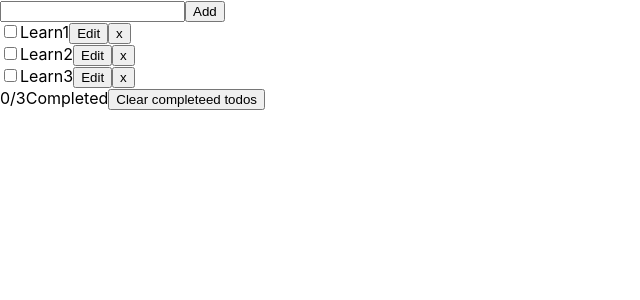
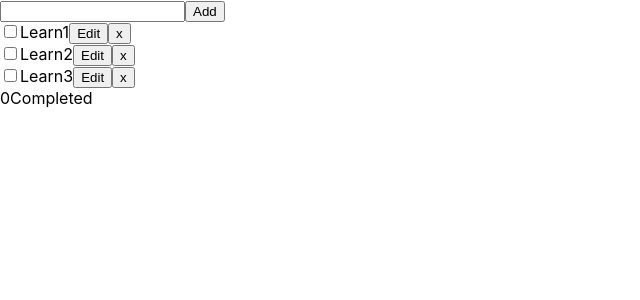
Before and after one commit to evgine/ReactProject, a React (Create React App) app: page / in a window 1280 px wide. Shown: the top 300 px of the page, without its empty margins (0-640 px from the left). Built offline with nearby package versions, Linux system fonts and the light colour scheme.

Commit message:
Update TodoFooter.js

```diff
--- a/src/TodoFooter.js
+++ b/src/TodoFooter.js
@@ -1,10 +1,9 @@
-function TodoFooter({todos, onClearCompleted}){
+function TodoFooter({todos}){
 
     const completedSize = todos.filter((todo) => todo.isCompleted).length;
     return (
         <div>
-            <span>{completedSize}/{todos.length}Completed</span>
-            <button onClick={onClearCompleted}>Clear completeed todos</button>
+            <span>{completedSize}Completed</span>
         </div>
     )
 }
```
